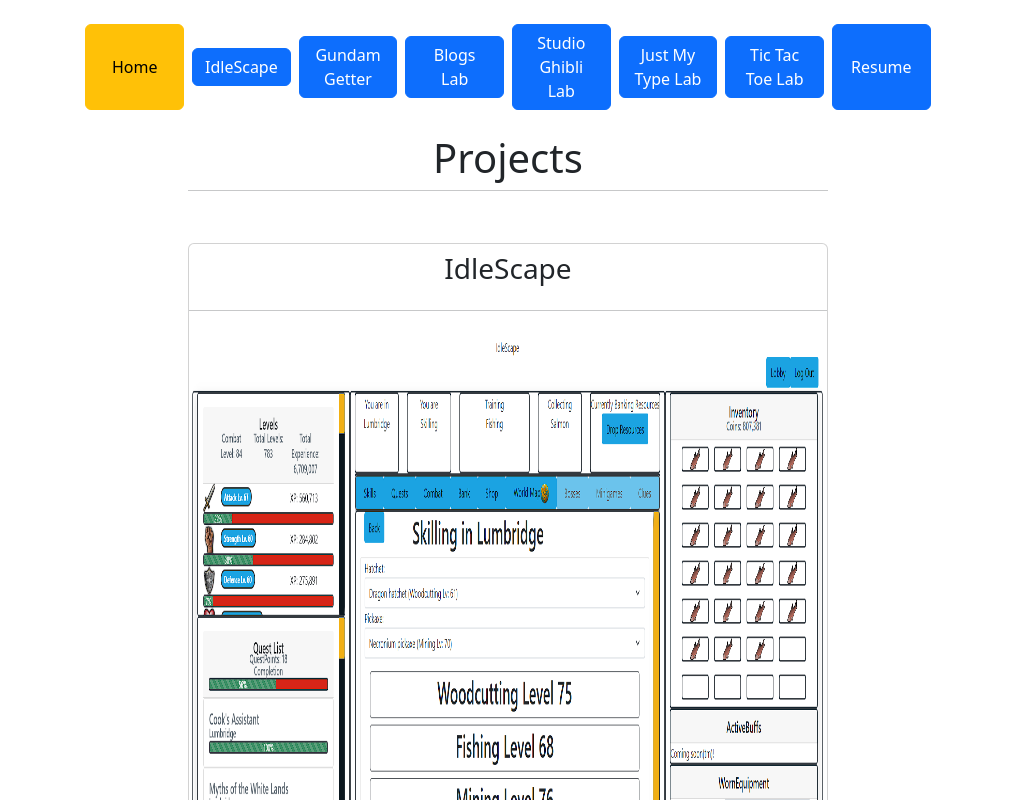
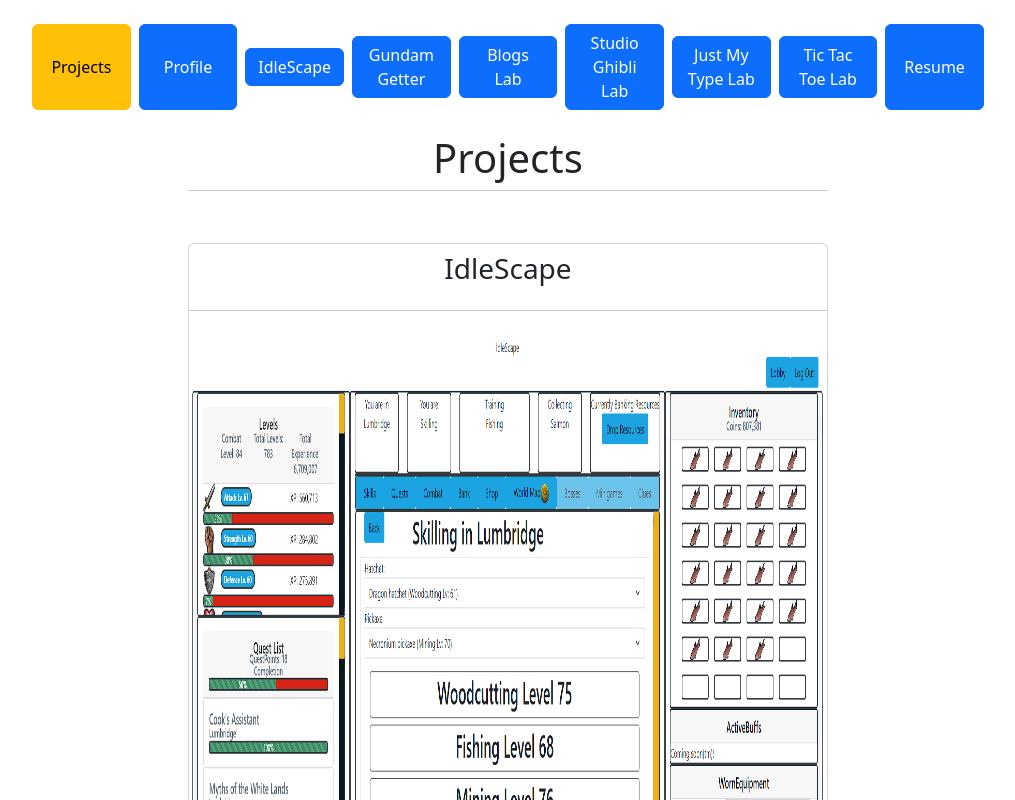
Before and after one commit to emoran0403/Portfolio, a React (Create React App) app: page /blogslab in a window 1280 px wide. Shown: the top 800 px of the page, without its empty margins (132-1147 px from the left). Built offline with nearby package versions, Linux system fonts and the light colour scheme.

Commit message:
added a view for profile, added profile to navbar, added profile props interface to types

```diff
--- a/Types.ts
+++ b/Types.ts
@@ -7,6 +7,7 @@
 export interface BlogsLabProps {}
 export interface ResumeProps {}
 export interface NavbarProps {}
+export interface ProfileProps {}
 
 export interface IFetchOptions {
   headers: IHeaderObject;
--- a/package.json
+++ b/package.json
@@ -21,6 +21,7 @@
     "web-vitals": "^2.1.4"
   },
   "scripts": {
+    "dev": "react-scripts start",
     "start": "react-scripts start",
     "predeploy": "npm run build",
     "deploy": "gh-pages -d build",
--- a/src/App.tsx
+++ b/src/App.tsx
@@ -7,10 +7,11 @@
 import GundamGetter from "./Pages/ProjectPages/GundamGetter";
 import IdleGame from "./Pages/ProjectPages/IdleGame";
 import JustMyType from "./Pages/ProjectPages/JustMyType";
-import Navbar from "./Pages/ProjectPages/Nabar";
+import Navbar from "./Pages/Nabar";
 import StudioGhibli from "./Pages/ProjectPages/StudioGhibli";
 import TicTacToe from "./Pages/ProjectPages/TicTacToe";
 import Resume from "./Pages/Resume";
+import Profile from "./Pages/Profile";
 
 const App = (props: AppProps) => {
   return (
@@ -18,6 +19,7 @@
       <Navbar />
       <Routes>
         <Route path="/" element={<MainPage />} />
+        <Route path="/profile" element={<Profile />} />
         <Route path="/idlegame" element={<IdleGame />} />
         <Route path="/studioghibli" element={<StudioGhibli />} />
         <Route path="/tictactoe" element={<TicTacToe />} />
--- a/src/Pages/MainPage.tsx
+++ b/src/Pages/MainPage.tsx
@@ -2,11 +2,9 @@
 import * as Types from "../../Types";
 import { ProjectArray } from "../ProjectInfo";
 import { useNavigate } from "react-router-dom";
-// import { SiMysql, SiExpress, SiMongodb, SiJavascript, SiSelenium, SiReact, SiNodedotjs, SiHtml5, SiCss3 } from "react-icons/si";
 
 const MainPage = (props: Types.MainPageProps) => {
   const nav = useNavigate();
-  // <SiReact size="2rem" />
   const projectsJSX = (isLab: boolean) => {
     return (
       <div>
--- a/src/Pages/ProjectPages/Nabar.tsx
+++ b/src/Pages/Nabar.tsx
@@ -1,7 +1,7 @@
 import * as React from "react";
 import { Link, useLocation, useNavigate } from "react-router-dom";
-import * as Types from "../../../Types";
-import { ProjectArray } from "../../ProjectInfo";
+import * as Types from "../../Types";
+import { ProjectArray } from "../ProjectInfo";
 
 const Navbar = (props: Types.NavbarProps) => {
   const loc = useLocation();
@@ -17,7 +17,18 @@
             nav(`/`);
           }}
         >
-          Home
+          Projects
+        </button>
+      </div>
+
+      <div className="col-1 d-flex justify-content-center">
+        <button
+          className={`btn w-100 mx-1 btn-${loc.pathname != "/profile" ? "primary" : "warning"}`}
+          onClick={() => {
+            nav(`/profile`);
+          }}
+        >
+          Profile
         </button>
       </div>
 
--- /dev/null
+++ b/src/Pages/Profile.tsx
@@ -0,0 +1,18 @@
+import * as React from "react";
+import * as Types from "../../Types";
+import { ProjectArray } from "../ProjectInfo";
+import { useNavigate } from "react-router-dom";
+
+const Profile = (props: Types.ProfileProps) => {
+  const nav = useNavigate();
+
+  return (
+    <div className="d-flex row flex-wrap">
+      <div className="my-4">
+        <h1 className="text-center">This is Profile</h1>
+      </div>
+    </div>
+  );
+};
+
+export default Profile;
--- a/src/index.tsx
+++ b/src/index.tsx
@@ -1,7 +1,6 @@
 import * as React from "react";
 import { render } from "react-dom";
 import { HashRouter } from "react-router-dom";
-
 import App from "./App";
 import "bootstrap/dist/css/bootstrap.min.css";
 
```
